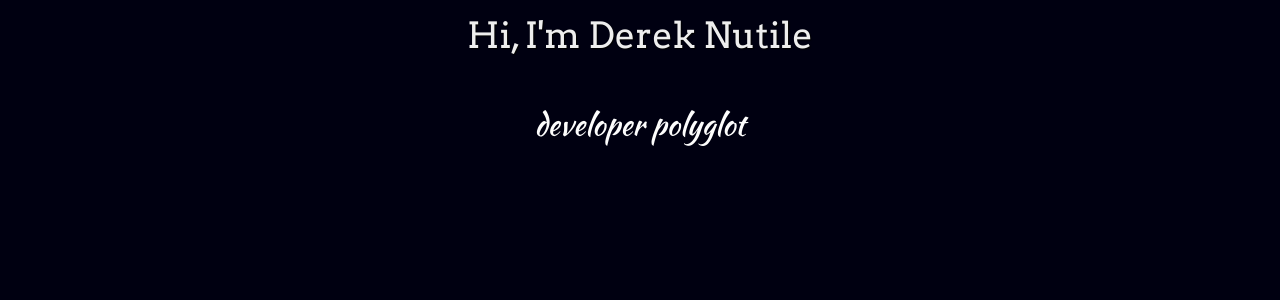
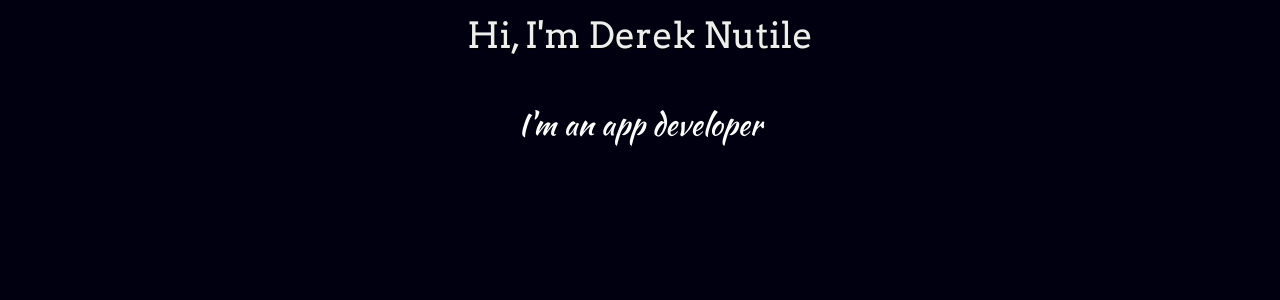
Before and after one commit to dereknutile/dereknutile.github.io, a Jekyll site: the page built from index.html, in a window 1280 px wide. Shown: the part 192-492 px from the top of the page. Built offline with Jekyll 4.4.1, drawn with Linux system fonts in a browser that asks for light colours.

Commit message:
Adds simple fade in/out descriptive text to the landing page.

```diff
--- a/assets/css/main.scss
+++ b/assets/css/main.scss
@@ -490,3 +490,7 @@
 .social-icons a:hover {
   color: $colorLight;
 }
+
+.swap-text {
+  display: none;
+}
--- a/assets/js/custom.js
+++ b/assets/js/custom.js
@@ -1,4 +1,17 @@
 
 $(document).ready(function(){
-  // cool code goes here!
+
+  var text = $(".swap-text");
+  var textIndex = -1;
+
+  function swapText() {
+    ++textIndex;
+    text.eq(textIndex % text.length)
+      .fadeIn(900)
+      .delay(1200)
+      .fadeOut(1200, swapText);
+  }
+
+  swapText();
+
 });
--- a/index.html
+++ b/index.html
@@ -6,7 +6,12 @@
 <div class="container page-section-lg">
   <div class="row">
     <h1 class="landing-title text-shadow-dark">Hi, I'm {{ site.title }}</h1>
-    <h3 class="landing-intro">developer polyglot</h3>
+    <h3 class="landing-intro">I'm
+      <span class="swap-text">a web developer</span>
+      <span class="swap-text">an app developer</span>
+      <span class="swap-text">a developer polyglot</span>
+      <span class="swap-text">possibly a unicorn</span>
+    </h3>
   </div><!-- /.row -->
 </div><!-- /.container -->
 </section>
```
